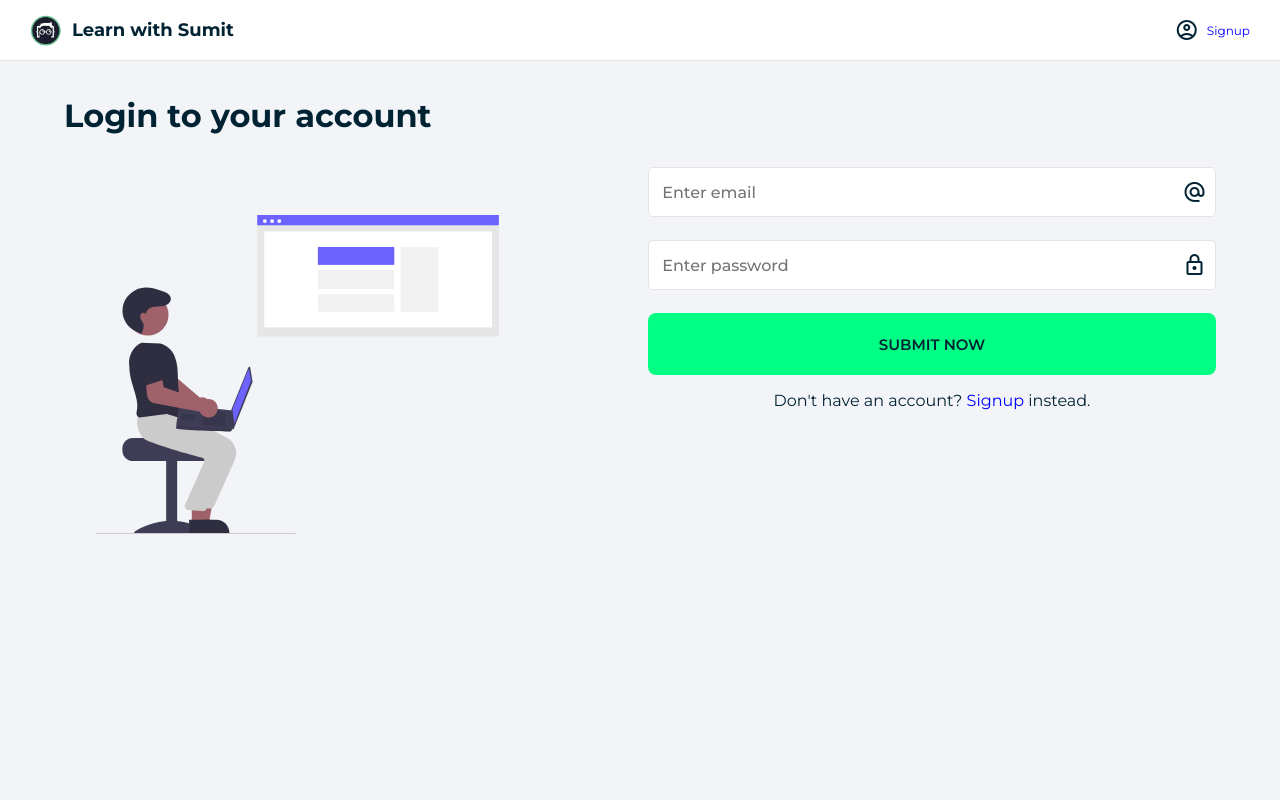
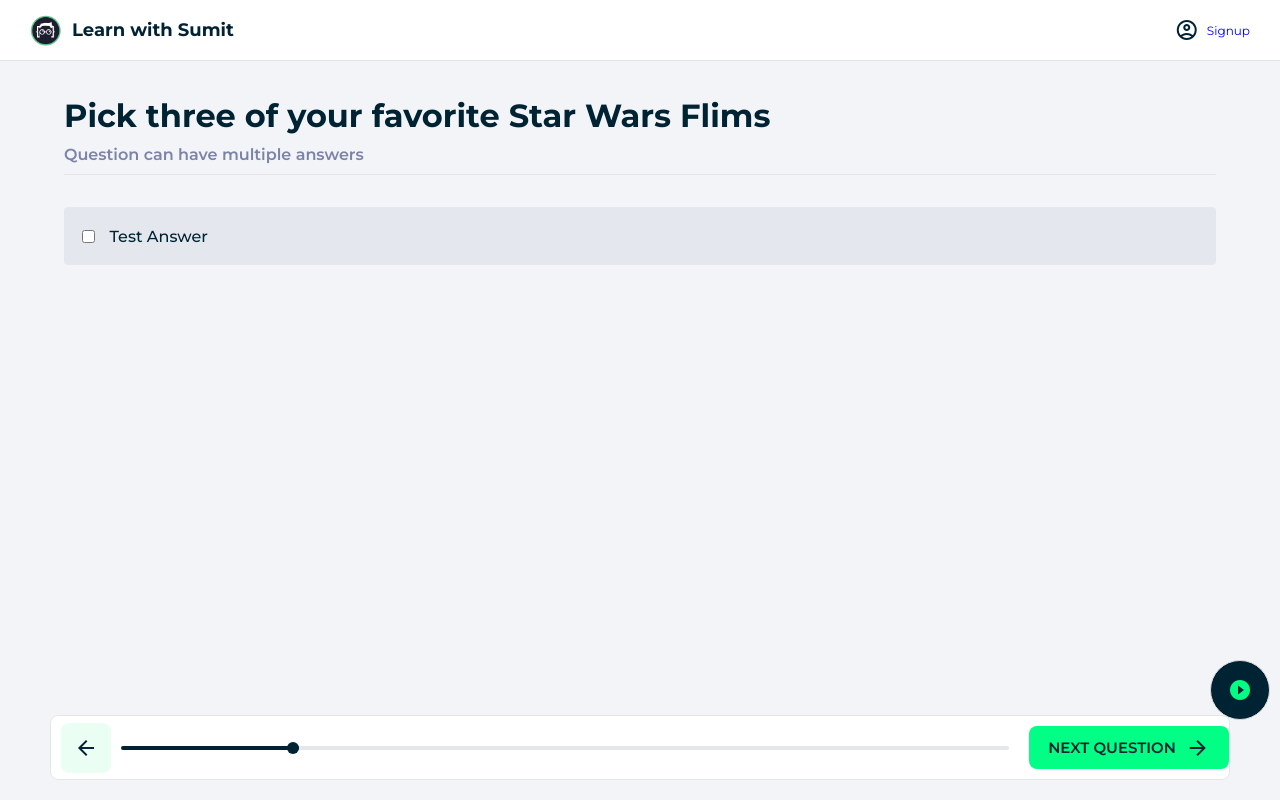
Before and after one commit to emonShimoul/react-playground, a React (Create React App) app in the folder think-in-a-react-way/quiz-project/: page / in a window 1280 px wide. Built offline with nearby package versions, Linux system fonts and the light colour scheme.

Commit message:
convert quiz answer page into react

```diff
--- /dev/null
+++ b/think-in-a-react-way/quiz-project/src/components/Answers.js
@@ -0,0 +1,13 @@
+import React from "react";
+import classes from "../styles/Answers.module.css";
+import Checkbox from "./Checkbox";
+
+const Answers = () => {
+  return (
+    <div className={classes.answers}>
+      <Checkbox className={classes.answer} text="Test Answer" />
+    </div>
+  );
+};
+
+export default Answers;
--- a/think-in-a-react-way/quiz-project/src/components/App.js
+++ b/think-in-a-react-way/quiz-project/src/components/App.js
@@ -1,6 +1,7 @@
 import "../styles/App.css";
 import Layout from "./Layout";
-import Login from "./pages/Login";
+// import Login from "./pages/Login";
+import Quiz from "./pages/Quiz";
 // import Home from "./pages/Home";
 // import Signup from "./pages/Signup";
 
@@ -9,7 +10,8 @@
     <Layout>
       {/* <Home /> */}
       {/* <Signup /> */}
-      <Login />
+      {/* <Login /> */}
+      <Quiz />
     </Layout>
   );
 }
--- a/think-in-a-react-way/quiz-project/src/components/Button.js
+++ b/think-in-a-react-way/quiz-project/src/components/Button.js
@@ -1,12 +1,8 @@
 import React from "react";
 import classes from "../styles/Button.module.css";
 
-const Button = ({ children }) => {
-  return (
-    <div className={classes.button}>
-      <span>{children}</span>
-    </div>
-  );
+const Button = ({ className, children }) => {
+  return <div className={`${classes.button} ${className}`}>{children}</div>;
 };
 
 export default Button;
--- a/think-in-a-react-way/quiz-project/src/components/Checkbox.js
+++ b/think-in-a-react-way/quiz-project/src/components/Checkbox.js
@@ -1,8 +1,8 @@
 import React from "react";
 
-const Checkbox = ({ text, ...rest }) => {
+const Checkbox = ({ className, text, ...rest }) => {
   return (
-    <label>
+    <label className={className}>
       <input type="checkbox" {...rest} /> <span>{text}</span>
     </label>
   );
--- /dev/null
+++ b/think-in-a-react-way/quiz-project/src/components/MiniPlayer.js
@@ -0,0 +1,21 @@
+import image from "../assets/images/3.jpg";
+import classes from "../styles/MiniPlayer.module.css";
+
+const MiniPlayer = () => {
+  return (
+    <div className={`${classes.miniPlayer} ${classes.floatingBtn}`}>
+      <span className={`material-icons-outlined ${classes.open}`}>
+        {" "}
+        play_circle_filled{" "}
+      </span>
+      <span className={`material-icons-outlined ${classes.close}`}>
+        {" "}
+        close{" "}
+      </span>
+      <img src={image} alt="Alt Tag" />
+      <p>#23 React Hooks Bangla - React useReducer hook Bangla</p>
+    </div>
+  );
+};
+
+export default MiniPlayer;
--- /dev/null
+++ b/think-in-a-react-way/quiz-project/src/components/ProgressBar.js
@@ -0,0 +1,26 @@
+import classes from "../styles/ProgressBar.module.css";
+import Button from "./Button";
+
+const ProgressBar = () => {
+  return (
+    <div className={classes.progressBar}>
+      <div className={classes.backButton}>
+        <span className="material-icons-outlined"> arrow_back </span>
+      </div>
+      <div className={classes.rangeArea}>
+        <div className={classes.tooltip}>24% Cimplete!</div>
+        <div className={classes.rangeBody}>
+          <div className={classes.progress} style={{ width: "20%" }}></div>
+        </div>
+      </div>
+      <a href="result.html">
+        <Button className={classes.next}>
+          <span>Next Question</span>
+          <span className="material-icons-outlined"> arrow_forward </span>
+        </Button>
+      </a>
+    </div>
+  );
+};
+
+export default ProgressBar;
--- a/think-in-a-react-way/quiz-project/src/components/pages/Login.js
+++ b/think-in-a-react-way/quiz-project/src/components/pages/Login.js
@@ -20,7 +20,9 @@
 
           <TextInput type="password" placeholder="Enter password" icon="lock" />
 
-          <Button>Submit Now</Button>
+          <Button>
+            <span>Submit Now</span>
+          </Button>
 
           <div className="info">
             Don't have an account? <a href="signup.html">Signup</a> instead.
--- /dev/null
+++ b/think-in-a-react-way/quiz-project/src/components/pages/Quiz.js
@@ -0,0 +1,18 @@
+import React from "react";
+import Answers from "../Answers";
+import MiniPlayer from "../MiniPlayer";
+import ProgressBar from "../ProgressBar";
+
+const Quiz = () => {
+  return (
+    <>
+      <h1>Pick three of your favorite Star Wars Flims</h1>
+      <h4>Question can have multiple answers</h4>
+      <Answers />
+      <ProgressBar />
+      <MiniPlayer />
+    </>
+  );
+};
+
+export default Quiz;
--- a/think-in-a-react-way/quiz-project/src/components/pages/Signup.js
+++ b/think-in-a-react-way/quiz-project/src/components/pages/Signup.js
@@ -30,7 +30,9 @@
           />
 
           <Checkbox text="I agree to the Terms & Conditions" />
-          <Button>Submit Now</Button>
+          <Button>
+            <span>Submit Now</span>
+          </Button>
 
           <div className="info">
             Already have an account? <a href="login.html">Login</a> instead.
--- /dev/null
+++ b/think-in-a-react-way/quiz-project/src/styles/Answers.module.css
@@ -0,0 +1,54 @@
+.answers {
+  display: grid;
+  grid-template-rows: repeat(5, auto);
+  gap: 10px;
+  margin: 2rem 0;
+  grid-auto-flow: column;
+}
+
+@media only screen and (max-width: 1024px) {
+  .answers {
+    grid-auto-flow: unset;
+    margin: 1rem 0;
+  }
+}
+
+.answer {
+  width: 100%;
+  height: 58px;
+  background: var(--questionBG);
+  display: flex;
+  align-items: center;
+  font-weight: 500;
+  padding: 0 1.1rem;
+  cursor: pointer;
+  border-radius: 4px;
+}
+
+.answer:hover {
+  background: hsla(229, 20%, 57%, 0.253);
+}
+
+.answer input {
+  margin-right: 15px;
+}
+
+.answer span {
+  width: 100%;
+}
+
+.answer span:nth-of-type(2) {
+  text-align: right;
+  color: #4e536f;
+  font-size: 14px;
+}
+
+.correct {
+  background: var(--successGreen) !important;
+  font-weight: 600;
+}
+
+.wrong {
+  background: var(--dangerRed) !important;
+  font-weight: 600;
+}
--- /dev/null
+++ b/think-in-a-react-way/quiz-project/src/styles/MiniPlayer.module.css
@@ -0,0 +1,111 @@
+.miniPlayer {
+  width: 320px;
+  position: fixed;
+  bottom: 100px;
+  right: 50px;
+  background-color: #fff;
+  padding: 10px;
+  box-sizing: border-box;
+  border: 1px solid hsl(0, 0%, 86%);
+  border-radius: 5px;
+}
+
+.miniPlayer img {
+  width: 300px;
+  aspect-ratio: 16 / 9;
+  object-fit: cover;
+  animation: miniplayerAnim 0.3s ease forwards;
+}
+
+.open {
+  display: none;
+}
+
+.close {
+  display: block;
+  position: absolute;
+  right: -8px;
+  top: -10px;
+  z-index: 10;
+  background-color: #fff;
+  border: 1px solid #e5e5e5;
+  border-radius: 50%;
+  width: 32px;
+  height: 32px;
+  line-height: 20px;
+  padding: 5px 0 0 3px;
+}
+
+.close:hover {
+  color: #666666;
+  cursor: pointer;
+  outline: 0;
+}
+
+@keyframes miniplayerAnim {
+  from {
+    transform: scale(0);
+  }
+  to {
+    transform: scale(1);
+  }
+}
+
+.miniPlayer p {
+  font-weight: 500;
+  font-size: 14px;
+  margin: 10px 0;
+  color: var(--fontPrimary);
+}
+
+@media only screen and (max-width: 1536px) {
+  .miniPlayer {
+    transition: transform 0.3s ease;
+  }
+}
+
+.floatingBtn {
+  width: 60px;
+  height: 60px;
+  bottom: 80px;
+  right: 10px;
+  overflow: hidden;
+  border-radius: 50px;
+  background-color: var(--fontPrimary);
+  display: flex;
+  justify-content: center;
+  align-items: center;
+  gap: 10px;
+  cursor: pointer;
+  user-select: none;
+}
+
+.floatingBtn:hover {
+  background-color: var(--successGreen);
+}
+
+.floatingBtn:hover span {
+  color: var(--fontPrimary);
+}
+
+.floatingBtn p {
+  display: none;
+}
+
+.floatingBtn img {
+  transform: scale(0);
+  display: none;
+}
+
+.floatingBtn span {
+  color: var(--successGreen);
+  font-weight: 500;
+}
+
+.floatingBtn .open {
+  display: block;
+}
+
+.floatingBtn .close {
+  display: none;
+}
--- /dev/null
+++ b/think-in-a-react-way/quiz-project/src/styles/ProgressBar.module.css
@@ -0,0 +1,112 @@
+.progressBar {
+  width: calc(100vw - 100px);
+  height: 65px;
+  position: fixed;
+  left: 0;
+  right: 0;
+  bottom: 20px;
+  margin: 0 auto;
+  background: #fff;
+  border: 1px solid #e5e5e5;
+  border-radius: 8px;
+  display: grid;
+  justify-content: space-between;
+  align-items: center;
+  grid-template-columns: 50px 1fr auto;
+  gap: 20px;
+}
+
+.progressBar .backButton {
+  width: 50px;
+  height: 50px;
+  border-radius: 8px;
+  margin-left: 10px;
+  background: #47f5901c;
+  display: flex;
+  justify-content: center;
+  align-items: center;
+  cursor: pointer;
+}
+
+.progressBar .backButton:hover {
+  background: #47f5953a;
+}
+
+@media only screen and (max-width: 1024px) {
+  .progressBar {
+    width: calc(100vw - 60px);
+    bottom: 10px;
+  }
+
+  .progressBar .backButton {
+    width: 40px;
+    height: 40px;
+  }
+
+  .next span:first-child {
+    display: none;
+  }
+}
+
+.rangeArea {
+  width: 100%;
+  position: relative;
+  margin: 0 auto;
+}
+
+.rangeBody {
+  width: 100%;
+  height: 4px;
+  margin: 0 auto;
+  background: #e4e8ee;
+  border: none;
+  outline: none;
+  border-radius: 20px;
+}
+
+.progress {
+  height: 4px;
+  background: var(--fontPrimary);
+  border-radius: 20px;
+  position: relative;
+  transition: width 0.3s ease;
+}
+
+.progress::after {
+  content: "";
+  height: 12px;
+  width: 12px;
+  position: absolute;
+  right: 0;
+  border-radius: 100%;
+  background-color: var(--fontPrimary);
+  transform: translateY(-50%);
+  top: 50%;
+  cursor: pointer;
+}
+
+.tooltip {
+  position: absolute;
+  top: -70px;
+  left: calc(70% - 65px);
+  width: 130px;
+  background-color: var(--fontPrimary);
+  color: #fff;
+  padding: 0.8rem 1rem;
+  border-radius: 7px;
+  font-size: 12px;
+  font-weight: 600;
+  display: none;
+}
+
+.tooltip::after {
+  content: "";
+  width: 15px;
+  height: 15px;
+  background-color: var(--fontPrimary);
+  border-radius: 4px;
+  bottom: 0;
+  left: 50%;
+  position: absolute;
+  transform: rotate(45deg) translate(-50%, 100%);
+}
```
Also changed, not shown: 1 other file (tests, documents, lock files or other folders).
